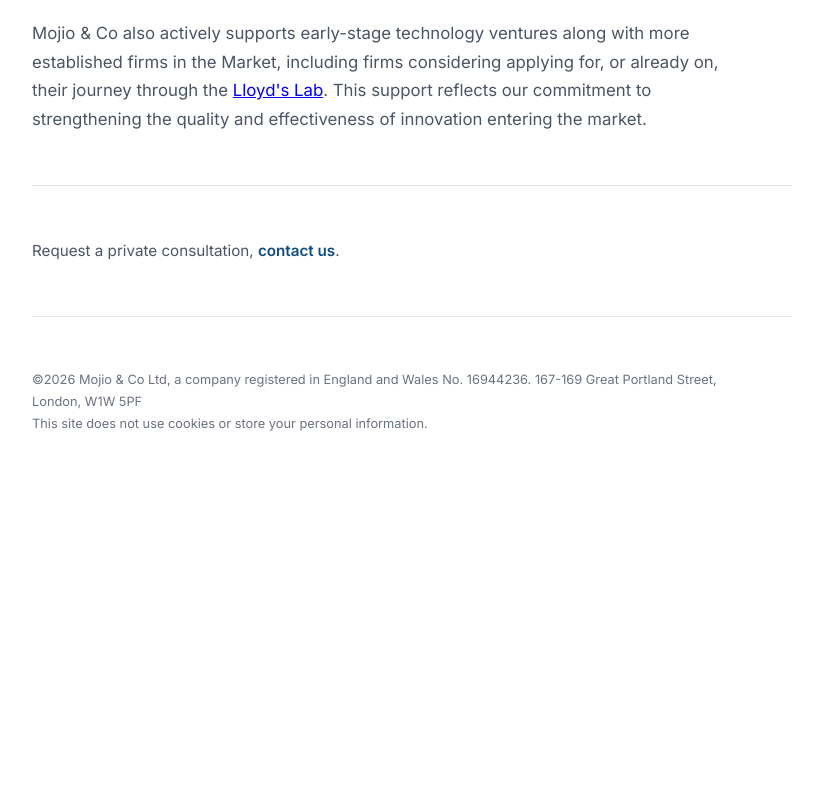
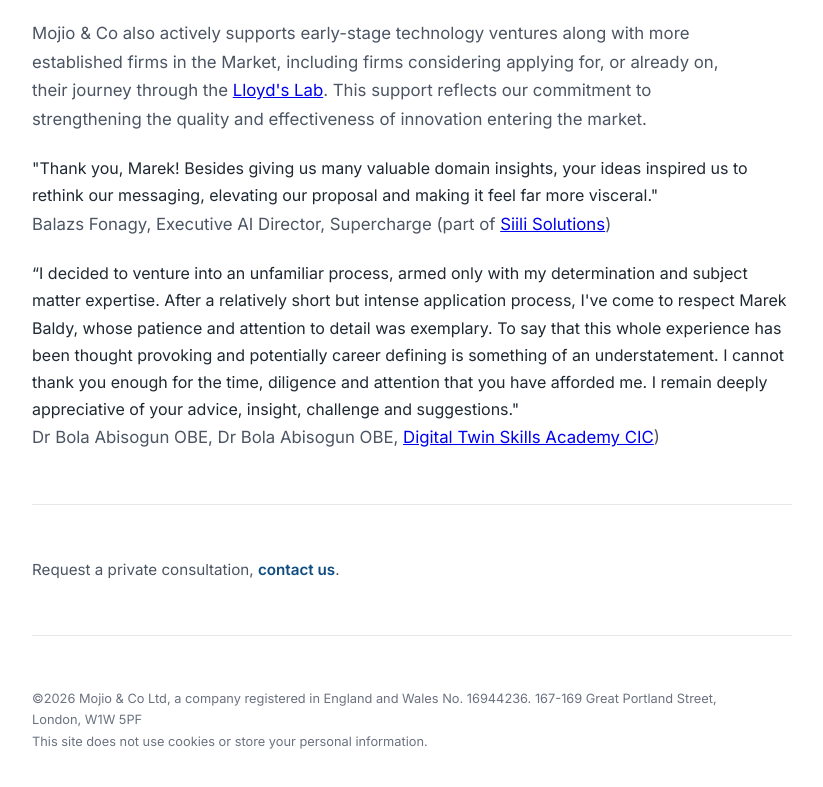
Before and after one commit to marek-mojio/mojio.com, a plain HTML site: page index.html in a window 1280 px wide. Shown: the part 1367-2154 px from the top of the page, without its empty margins (228-1051 px from the left). Before the commit the page ends 1881 px from the top, so only its background shows below. Drawn offline with nearby package versions, Linux system fonts and the light colour scheme.

Commit message:
added lab quotes

```diff
--- a/index.html
+++ b/index.html
@@ -192,6 +192,10 @@
       <p>
         Mojio & Co also actively supports early-stage technology ventures along with more established firms in the Market, including firms considering applying for, or already on, their journey through the <a href="https://www.lloyds.com/insights/lloyds-lab" target="_blank">Lloyd's Lab</a>. This support reflects our commitment to strengthening the quality and effectiveness of innovation entering the market.
       </p>
+      <quote>"Thank you, Marek! Besides giving us many valuable domain insights, your ideas inspired us to rethink our messaging, elevating our proposal and making it feel far more visceral."</quote>
+<p><bold>Balazs Fonagy</bold>, Executive AI Director, Supercharge (part of <a href="https://www.siili.com/" target="_blank">Siili Solutions</a>)</p>
+      <quote>“I decided to venture into an unfamiliar process, armed only with my determination and subject matter expertise. After a relatively short but intense application process, I've come to respect Marek Baldy, whose patience and attention to detail was exemplary. To say that this whole experience has been thought provoking and potentially career defining is something of an understatement. I cannot thank you enough for the time, diligence and attention that you have afforded me. I remain deeply appreciative of your advice, insight, challenge and suggestions."</quote>
+<p><bold>Dr Bola Abisogun OBE</bold>, Dr Bola Abisogun OBE, <a href="https://www.digitaltwinskills.academy/" target="_blank">Digital Twin Skills Academy CIC</a>)</p>
 
       <hr>
 
```
